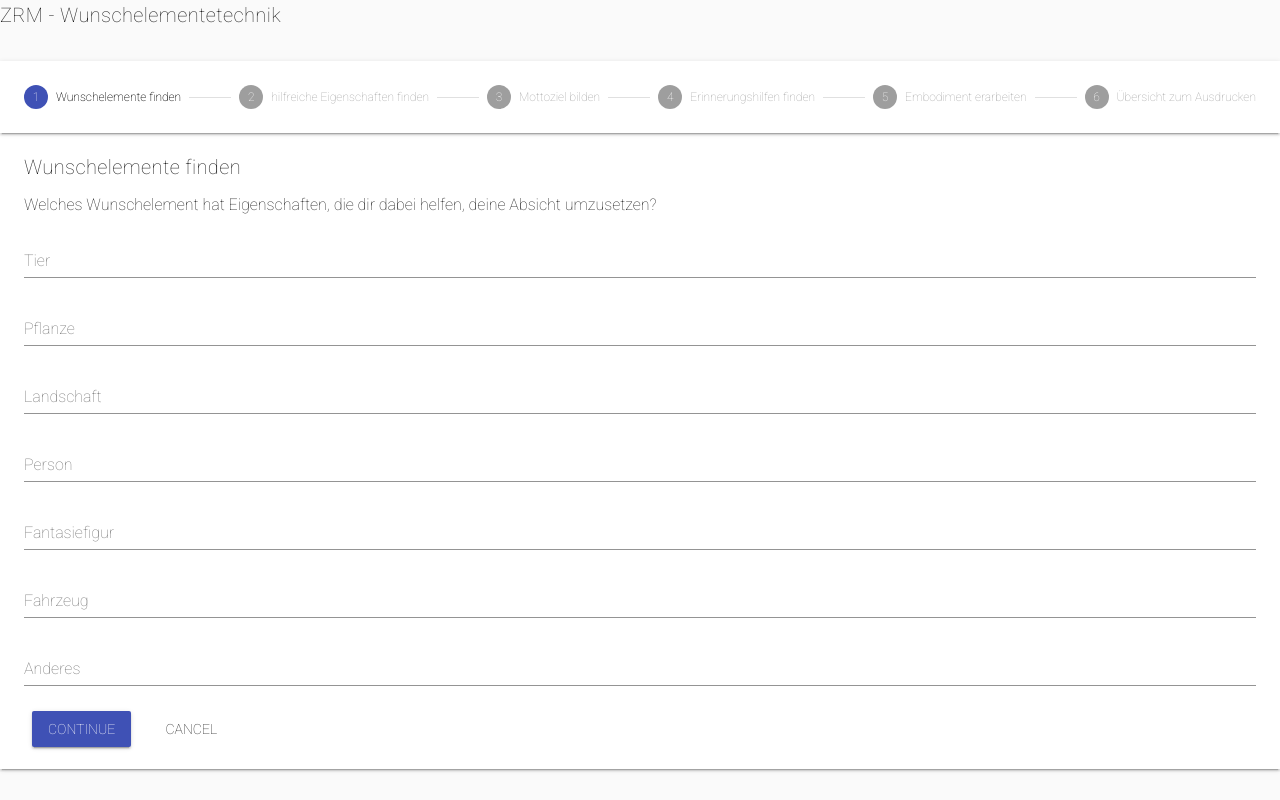
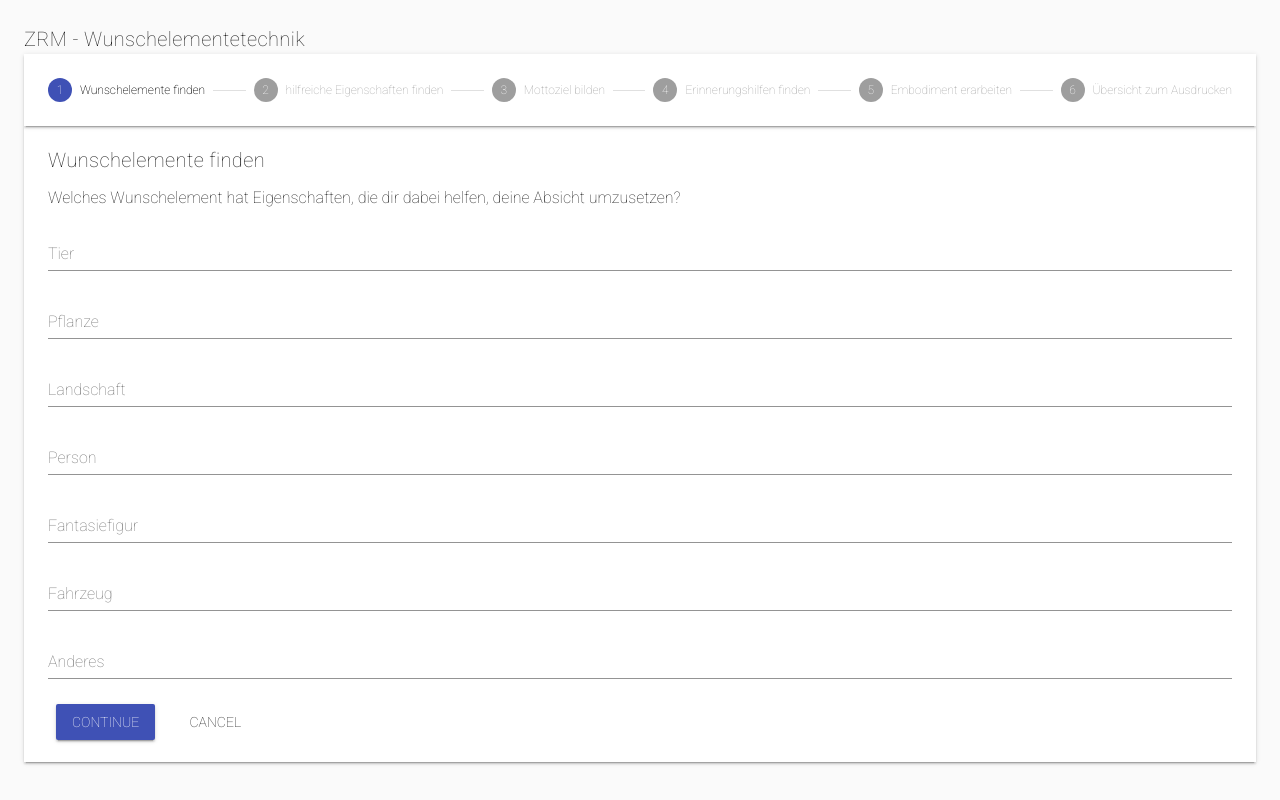
Before and after one commit to chris251190/zrm-webapp, a Vue app: page / in a window 1280 px wide. Built offline with nearby package versions, Linux system fonts and the light colour scheme.

Commit message:
change layout

```diff
--- a/src/App.vue
+++ b/src/App.vue
@@ -1,10 +1,11 @@
 <template>
     <v-app>
-        <v-toolbar-title v-text="title"></v-toolbar-title>
-        <v-spacer></v-spacer>
-        <v-content>
-            <wish-elements-content/>
-        </v-content>
+        <v-container fluid>
+            <v-toolbar-title v-text="title"></v-toolbar-title>
+            <v-content>
+                <wish-elements-content/>
+            </v-content>
+        </v-container>
     </v-app>
 </template>
 
```
